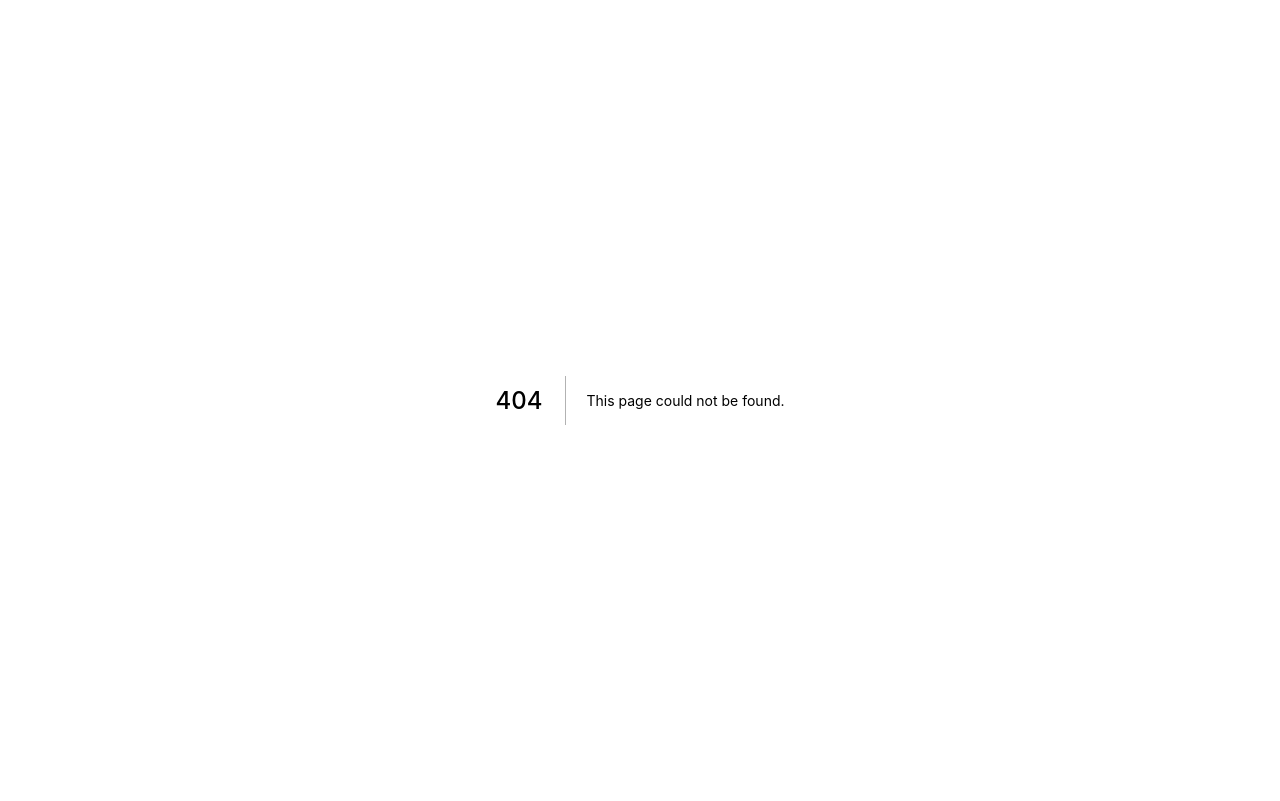
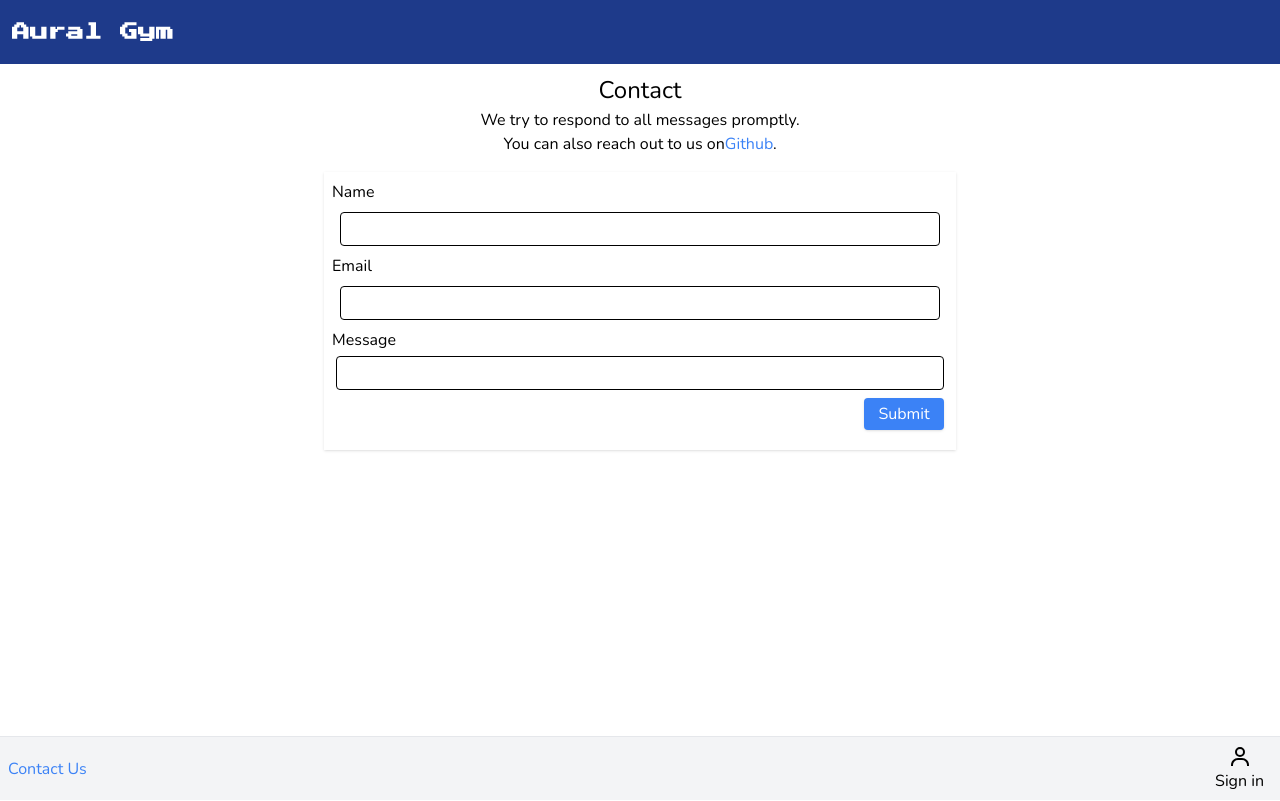
Before and after one commit to danmolloy/music-ed, a Next.js app: page /contact in a window 1280 px wide. Before the commit this address had no page. Built offline with nearby package versions, Linux system fonts and the light colour scheme; no server answers; a web font is replaced by a local one.

Commit message:
added contact form

```diff
--- /dev/null
+++ b/components/contactForm.js
@@ -0,0 +1,98 @@
+import { Formik, Field, Form, ErrorMessage } from 'formik';
+import * as Yup from 'yup';
+import { useState } from 'react';
+
+export default function ContactForm() {
+  const [sendStatus, setSendStatus] = useState(null)
+  const [recieved, setRecieved] = useState(false)
+
+  const sendFail = (<div><p className="text-lg">Message failed to send.</p> <p>Please try again or <a href='mailto:danmolloy91@gmail.com' className='text-blue-500'>send an email</a>.</p></div>)
+
+  const sendSuccess = (<div><p className="text-lg">Message recieved!</p><p>We will get back to you as soon as possible.</p></div>)
+
+  const sendingMsg = (<div><p className="text-lg">Message sending...</p></div>)
+
+
+  return (
+    <Formik
+    initialValues={{
+      name: '',
+      email: '',
+      message: '',
+    }}
+    validationSchema={Yup.object({
+      name: Yup.string()
+        .max(30, 'Must be 30 characters or less')
+        .required('Required'),
+      email: Yup.string()
+        .email('Invalid email address')
+        .required('Required'),
+      message: Yup.string()
+        .max(200, 'Must be 200 characters or less')
+        .required('Required')
+    })}
+    onSubmit={async (values, actions ) => {
+      console.log('Sending')
+      setSendStatus(sendingMsg)
+      await new Promise(resolve => setTimeout(resolve, 1000))
+
+      fetch('/api/contact', {
+        method: 'POST',
+        headers: {
+          'Accept': 'application/json, text/plain, */*',
+          'Content-Type': 'application/json'
+        },
+        body: JSON.stringify(values)
+      }).then((res) => {
+        console.log('Response received')
+
+        if (res.status === 200) {
+          setSendStatus(sendSuccess)
+          setRecieved(true)
+          actions.setSubmitting(false)
+          actions.resetForm()
+        } else {
+          setSendStatus(sendFail)
+        }
+        })
+      }}>
+
+      <Form className="contact-form">
+          <label htmlFor='name-input' >Name</label>
+          <Field
+            id="name-input"
+            className="form-input"
+            type="text"
+            name="name"/>
+          <ErrorMessage name="name">
+            { msg => <div className="form-error">{msg}</div> }
+          </ErrorMessage>
+
+          <label htmlFor='email-input' >Email</label>
+          <Field
+            id="email"
+            className="form-input"
+            type="email"
+            name="email"/>
+          <ErrorMessage name="email">
+          { msg => <div className="form-error">{msg}</div> }
+          </ErrorMessage>
+
+          <label htmlFor='msg-text' >Message</label>
+          <Field
+            id="msg-text"
+            className="form-text"
+            type="text"
+            name="message"/>
+          <ErrorMessage name="message" >
+            { msg => <div className="form-error">{msg}</div> }
+          </ErrorMessage>
+        <button id="submit-button" type='submit' className="submit-btn">Submit</button>
+        <div className='mt-2'>
+          <p>{sendStatus}</p>
+
+      </div>
+      </Form>
+    </Formik>
+  )
+}
--- a/components/layout.js
+++ b/components/layout.js
@@ -5,6 +5,7 @@ import Menu from './menu'
 import { AiFillGithub } from 'react-icons/ai'
 import { useState } from 'react'
 import { BiUser } from 'react-icons/bi'
+import Link from 'next/link'
 
 export default function Layout({ children }) {
   const [showMenu, setShowMenu] = useState(false)
@@ -23,9 +24,9 @@ export default function Layout({ children }) {
         {children}
       </div>
       <div className='footer'>
-        <a className='github-link'>
-          <AiFillGithub />
-        </a>
+        <Link href="/contact" >
+          <p className='p-2 text-blue-500 hover:underline hover:cursor-pointer'>Contact Us</p>
+        </Link>
       {session
       ? <button onClick={() => signOut()} className='signin-info'>
         <div className='user-icon'>
--- a/package.json
+++ b/package.json
@@ -12,15 +12,18 @@
   "dependencies": {
     "@next-auth/prisma-adapter": "^1.0.3",
     "@prisma/client": "^4.0.0",
+    "formik": "^2.2.9",
     "next": "12.1.5",
     "next-auth": "^4.8.0",
+    "nodemailer": "^6.7.8",
     "prisma": "^4.0.0",
     "react": "18.0.0",
     "react-dom": "18.0.0",
     "react-icons": "^4.3.1",
     "react-use-precision-timer": "^1.0.8",
     "swr": "^1.3.0",
-    "tone": "^14.7.77"
+    "tone": "^14.7.77",
+    "yup": "^0.32.11"
   },
   "devDependencies": {
     "autoprefixer": "^10.4.5",
--- /dev/null
+++ b/pages/api/contact.js
@@ -0,0 +1,50 @@
+const PASSWORD = process.env.EMAIL_PASSWORD
+const FROM_EMAIL = process.env.FROM_EMAIL
+const TO_EMAIL = process.env.TO_EMAIL
+
+export default async function (req, res) {
+
+  let nodemailer = require('nodemailer')
+
+  const transporter = nodemailer.createTransport({
+    host: "smtp-mail.outlook.com", // hostname
+    secureConnection: false, // TLS requires secureConnection to be false
+    port: 587, // port for secure SMTP
+    tls: {
+       ciphers:'SSLv3'
+    },
+    auth: {
+      user: FROM_EMAIL,
+      pass: PASSWORD,
+    },
+  });
+  console.log(req.body)
+
+
+const mailData = {
+  from: FROM_EMAIL,
+  to: TO_EMAIL,
+  subject: `Aural Gym Message from ${req.body.name}`,
+  text: `${req.body.message} | Sent from ${req.body.email} via Aural Gym`,
+  html: `<div>${req.body.message}</div><p>Sent from: ${req.body.email}</p>`
+}
+
+await new Promise((resolve, reject) => {
+
+  transporter.sendMail(mailData, function (err, info) {
+    if (err) {
+      console.log(err)
+      reject(err)
+    } else {
+      console.log(info)
+      resolve(info)
+    }
+  })
+
+})
+
+
+res.status(200)
+res.send("Success!")
+
+}
--- /dev/null
+++ b/pages/contact.js
@@ -0,0 +1,15 @@
+import ContactForm from '../components/contactForm'
+import Layout from '../components/layout'
+
+export default function Contact() {
+  return (
+    <Layout contact>
+      <h1>Contact</h1>
+      <p>We try to respond to all messages promptly.</p>
+      <p>You can also reach out to us on
+        <a className='text-blue-500 hover:underline hover:cursor-pointer' href="https://github.com/danmolloy">Github</a>.
+      </p>
+      <ContactForm />
+    </Layout>
+  )
+}
--- a/styles/globals.css
+++ b/styles/globals.css
@@ -32,6 +32,23 @@
   }
   .signin-info {
     @apply text-center m-2 p-2 hover:bg-gray-200 active:bg-gray-100 flex flex-col items-center rounded
+  }
+
+  /* Contact */
+  .contact-form {
+    @apply shadow flex flex-col m-4 p-2 w-screen sm:w-1/2
+  }
+  .form-input {
+    @apply border border-black
+  }
+  .form-text {
+    @apply border border-black p-1 m-1 rounded overflow-clip
+  }
+  .form-error {
+    @apply text-red-500
+  }
+  .submit-btn {
+    @apply shadow text-white bg-blue-500 w-20 rounded self-end py-1 m-1 hover:bg-blue-900 active:bg-blue-400
   }
 
   /* Home */
```
Also changed, not shown: 1 other file (tests, documents, lock files or other folders).
